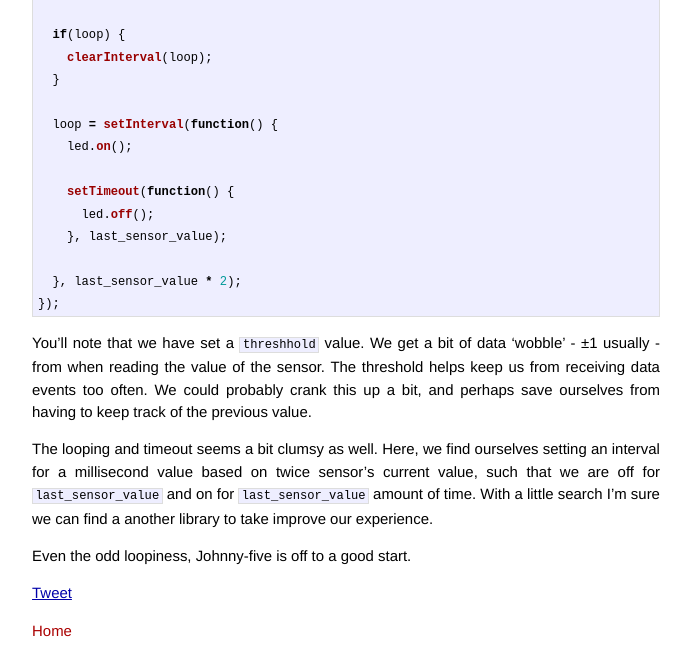
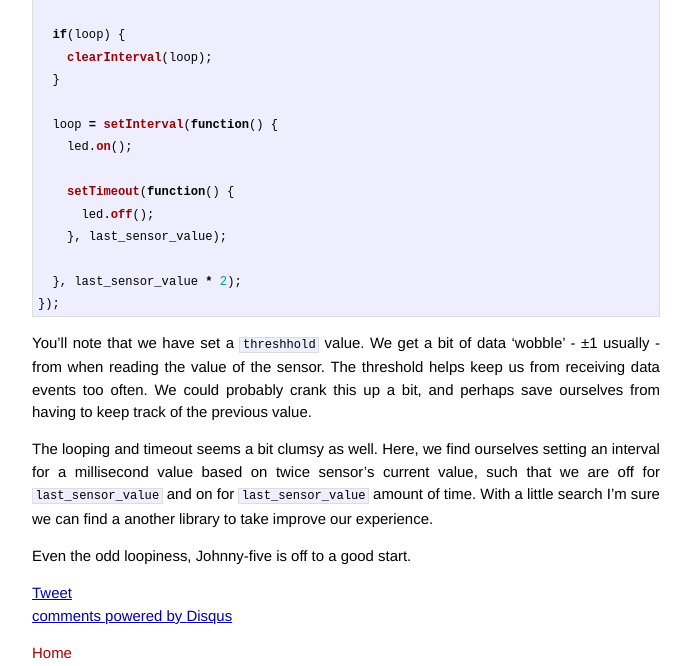
Before and after one commit to peterschwarz/peterschwarz.github.io, a Jekyll site: the page built from _posts/2014-01-02-arduino_node_js.markdown, in a window 1280 px wide and 900 px high, scrolled down 1730 px, cut to the strip 0-666 px from the top of the window. Shown: the whole strip, without its empty margins (294-985 px from the left). Built offline with Jekyll 4.4.1, drawn with Linux system fonts in a browser that asks for light colours; Markdown is read by kramdown in place of the engine named in the settings; comment, search, counter and statistics services are not loaded; part of the change alters nothing that is shown.

Commit message:
Added Disqus comments

```diff
--- a/_layouts/post.html
+++ b/_layouts/post.html
@@ -10,6 +10,23 @@ layout: default
 <a href="https://twitter.com/share" class="twitter-share-button" data-via="peterjschwarz" data-dnt="true">Tweet</a>
 <script>!function(d,s,id){var js,fjs=d.getElementsByTagName(s)[0],p=/^http:/.test(d.location)?'http':'https';if(!d.getElementById(id)){js=d.createElement(s);js.id=id;js.src=p+'://platform.twitter.com/widgets.js';fjs.parentNode.insertBefore(js,fjs);}}(document, 'script', 'twitter-wjs');</script>
 
+{% if page.comments %}
+<div id="disqus_thread"></div>
+<script type="text/javascript">
+/* * * CONFIGURATION VARIABLES: EDIT BEFORE PASTING INTO YOUR WEBPAGE * * */
+var disqus_shortname = 'bitsabound'; // required: replace example with your forum shortname
+
+/* * * DON'T EDIT BELOW THIS LINE * * */
+(function() {
+var dsq = document.createElement('script'); dsq.type = 'text/javascript'; dsq.async = true;
+dsq.src = '//' + disqus_shortname + '.disqus.com/embed.js';
+(document.getElementsByTagName('head')[0] || document.getElementsByTagName('body')[0]).appendChild(dsq);
+})();
+</script>
+<noscript>Please enable JavaScript to view the <a href="http://disqus.com/?ref_noscript">comments powered by Disqus.</a></noscript>
+<a href="http://disqus.com" class="dsq-brlink">comments powered by <span class="logo-disqus">Disqus</span></a>
+{% endif %}
+
 <p>
     <a class="home_link" href="/">Home</a>
 </p>
--- a/_posts/2014-01-02-arduino_node_js.markdown
+++ b/_posts/2014-01-02-arduino_node_js.markdown
@@ -3,6 +3,7 @@ layout: post
 title:  "Arduino via Node.js"
 date:   2014-01-02 12:00:00
 categories: software node arduino
+comments: true
 ---
 
 Get an [Arduino](http://arduino.cc) and a little self-imposed time on the bench, and you too can play around with blinking lights and reading sensors. I picked up the [SparkFun Inventor's Kit](https://www.sparkfun.com/products/11576) to try my hand with with a wide variety of electronic parts.  It includes a great little book diagramming the example circuits and code samples for each.
```
